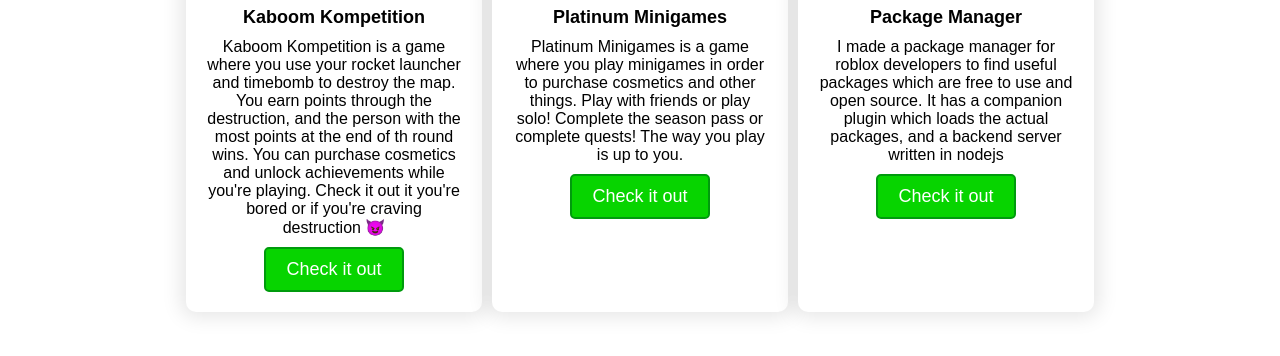
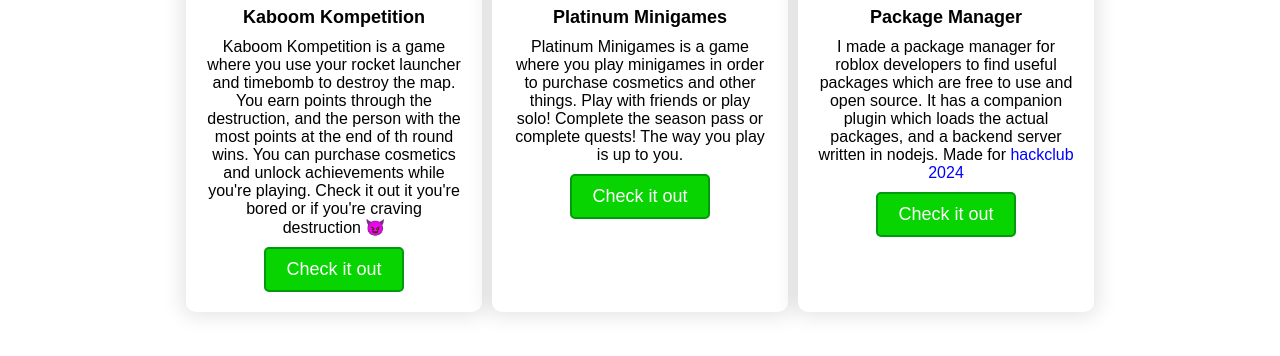
Before and after one commit to 29cmb/CmbProjects, a plain HTML site: page index.html in a window 1280 px wide. Shown: the part 374-730 px from the top of the page. Drawn offline with Linux system fonts and the light colour scheme.

Commit message:
reword me.html

```diff
--- a/index.html
+++ b/index.html
@@ -16,7 +16,7 @@
             project3.display();
             let project1 = new Project(`assets/images/Platinum.png`, "Platinum Minigames", "Platinum Minigames is a game where you play minigames in order to purchase cosmetics and other things. Play with friends or play solo! Complete the season pass or complete quests! The way you play is up to you.", "https://www.roblox.com/games/6132510146/")
             project1.display();
-            let project4 = new Project("assets/images/Github.png", "Package Manager", "I made a package manager for roblox developers to find useful packages which are free to use and open source. It has a companion plugin which loads the actual packages, and a backend server written in nodejs", "https://github.com/29cmb/PackageManagerPlugin")
+            let project4 = new Project("assets/images/Github.png", "Package Manager", "I made a package manager for roblox developers to find useful packages which are free to use and open source. It has a companion plugin which loads the actual packages, and a backend server written in nodejs. Made for <a href='https://hackclub.com/arcade' style='color:blue;'>hackclub 2024</a>", "https://github.com/29cmb/PackageManagerPlugin")
             project4.display();
             // let project2 = new Project("assets/images/Weaponry.png", "Weaponry Overload", "Weaponry overload is a work-in-progress game designed to improve your roblox fighting skills, hop in with a variety of maps and weapons and battle to the death. Its a great game to play if you're bored! Make sure to check it out!","https://www.roblox.com/games/13167529826/")
             // project2.display();
```
Also changed, not shown: me.html (+1 -1 lines).
